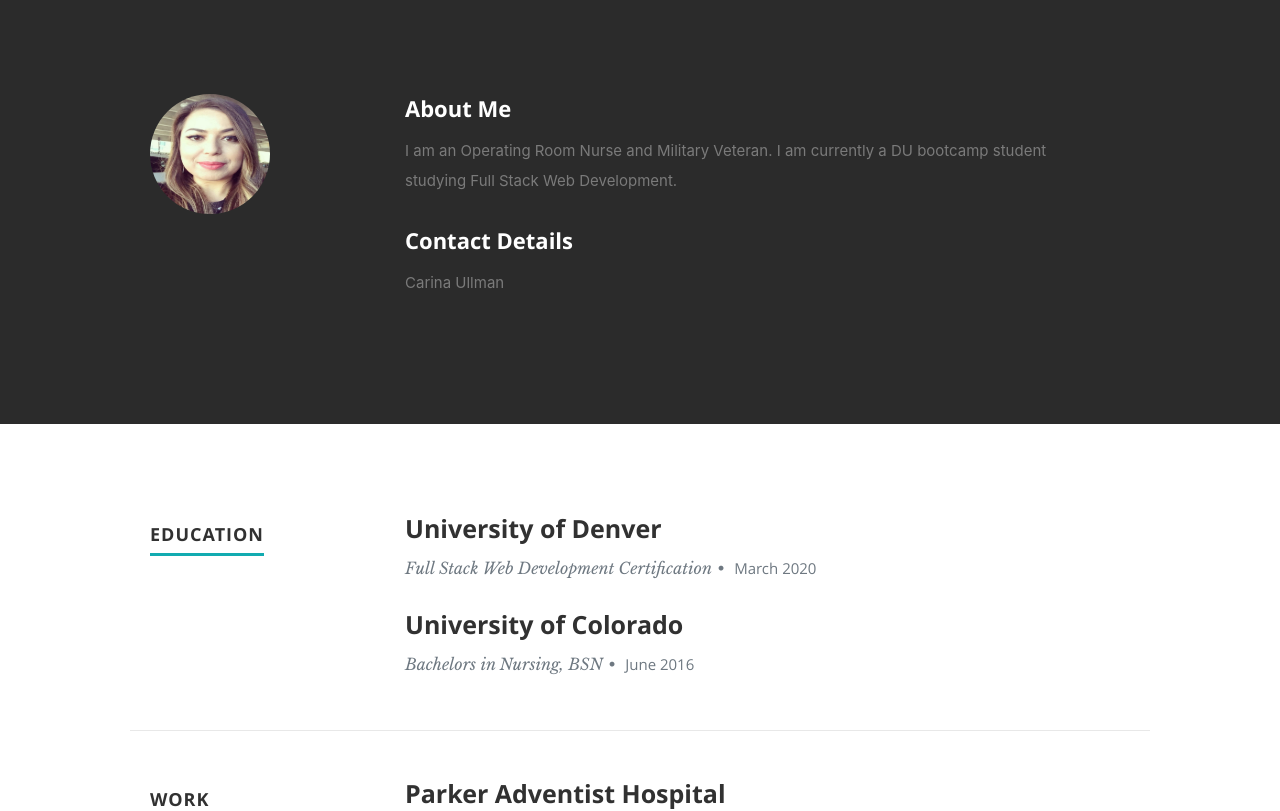
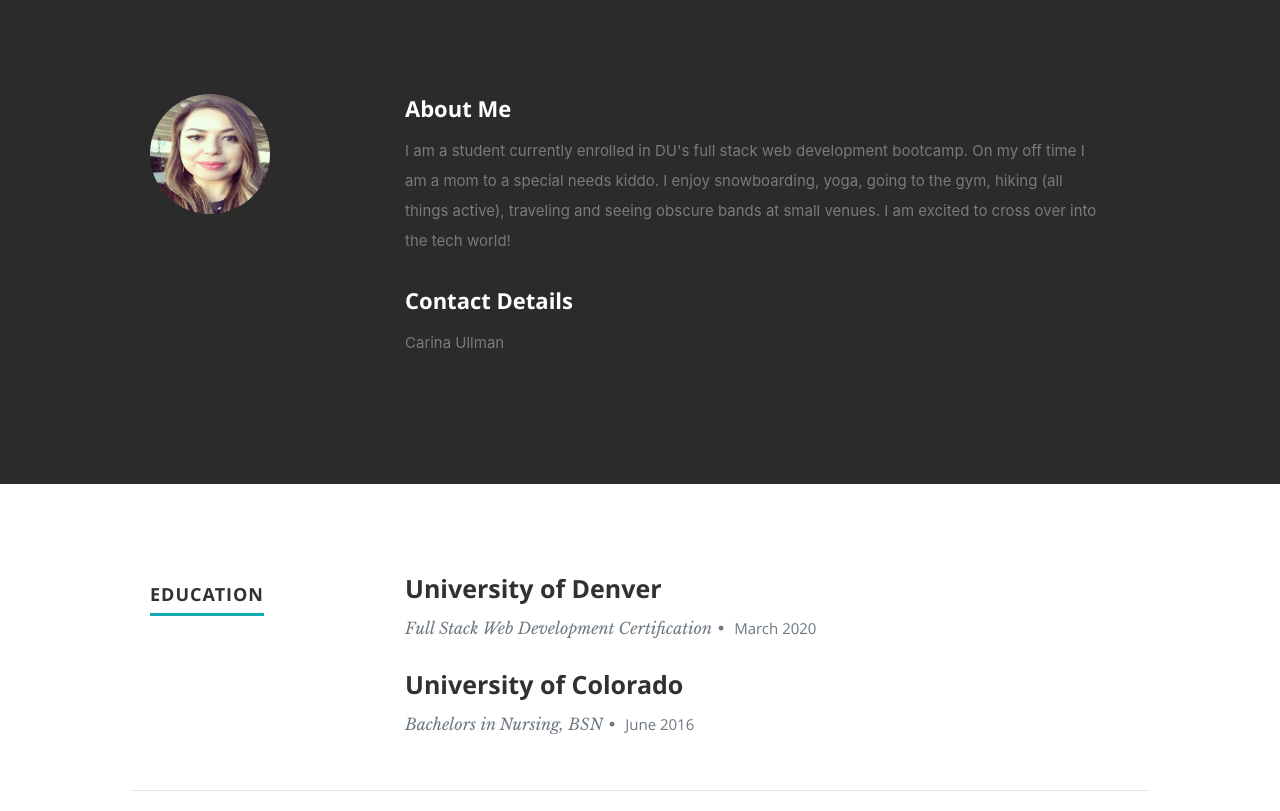
Before and after one commit to carinalullman/React-2-Portfolio, a React (Create React App) app: page / in a window 1280 px wide. Shown: the part 802-1613 px from the top of the page. Built offline with nearby package versions, Linux system fonts and the light colour scheme.

Commit message:
Some Profile Adjustments

```diff
--- a/src/App.js
+++ b/src/App.js
@@ -3,7 +3,6 @@ import Header from './components/Header';
 import About from './components/About';
 import Resume from './components/Resume';
 import Portfolio from './components/Portfolio';
-import Testimonials from  './components/Testimonials';
 import ContactUs from './components/ContactUs';
 import Footer from './components/Footer';
 import resumeData from './resumeData';
@@ -15,7 +14,6 @@ class App extends Component {
         <About resumeData={resumeData}/>
         <Resume resumeData={resumeData}/>
         <Portfolio resumeData={resumeData}/>
-        <Testimonials resumeData={resumeData}/>
         <ContactUs resumeData={resumeData}/>
         <Footer resumeData={resumeData}/>
       </div>
--- a/src/components/ContactUs.js
+++ b/src/components/ContactUs.js
@@ -11,15 +11,15 @@ export default class ContactUs extends Component {
               </p>
             </div>
           </div>
-          <div className="row">
+          {/* <div className="row">
             <aside className="eigth columns footer-widgets">
               <div className="widget">
-                <h4>Linked in :
-                  {resumeData.linkedinId}
+                <h4>
+                  {resumeData.}
                 </h4>
               </div>
             </aside>
-          </div>
+          </div> */}
         </section>
         );
   }
--- a/src/components/Header.js
+++ b/src/components/Header.js
@@ -8,7 +8,7 @@ export default class Header extends Component {
       <header id="home">
          <nav id="nav-wrap">
             <a className="mobile-btn" href="#nav-wrap" title="Show navigation">Show navigation</a>
-          <a className="mobile-btn" href="#" title="Hide navigation">Hide navigation</a>
+          <a className="mobile-btn" href="#nav-wrap" title="Hide navigation">Hide navigation</a>
             <ul id="nav" className="nav">
                <li className="current"><a className="smoothscroll" href="#home">Home</a></li>
                <li><a className="smoothscroll" href="#about">About</a></li>
--- a/src/resumeData.js
+++ b/src/resumeData.js
@@ -2,9 +2,9 @@ let resumeData = {
     //"imagebaseurl":"https://rbhatia46.github.io/",
     "name": "Carina Ullman",
     "role": "Full Stack Web Developer / Nurse / Military Veteran",
-    "linkedinId":"Your LinkedIn Id",
+
     "skypeid": "Your skypeid",
-    "roleDescription": "  I will be graduating from DU's Full Stack Bootcamp in March 2020 and I am excited to cross over into the tech world.",
+    "roleDescription":"  I will be graduating from DU's Full Stack Bootcamp in March 2020 and I am excited to cross over into the tech world.",
     "socialLinks":[
         {
           "name":"linkedin",
@@ -22,7 +22,7 @@ let resumeData = {
         //   "className":"fa fa-twitter"
         // }
       ],
-    "aboutme":"I am an Operating Room Nurse and Military Veteran.  I am currently a DU bootcamp student studying Full Stack Web Development.",
+    "aboutme":"I am a student currently enrolled in DU's full stack web development bootcamp.  On my off time I am a mom to a special needs kiddo.  I enjoy snowboarding, yoga, going to the gym, hiking (all things active), traveling and seeing obscure bands at small venues. I am excited to cross over into the tech world!",
     //"address":"India",
     //"website":"https://rbhatia46.github.io",
     "education":[
```
